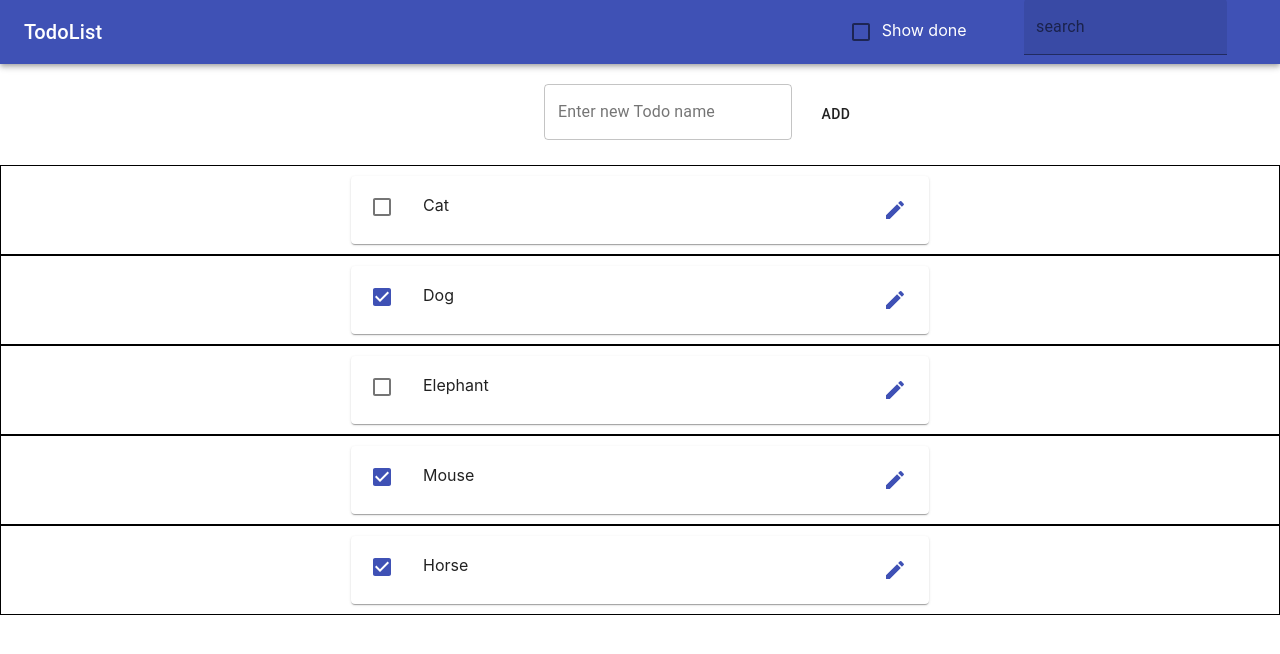
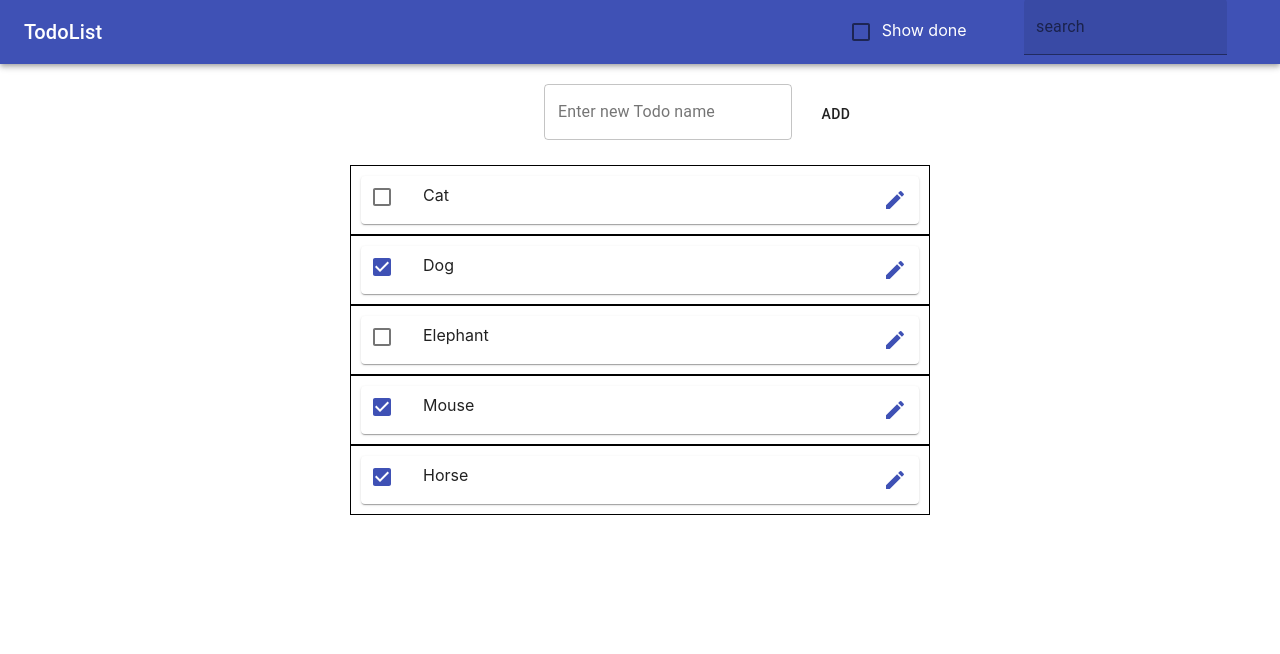
Before and after one commit to ilyajav/TodoTask, a React (Create React App) app: page /todos in a window 1280 px wide. Shown: the top 654 px of the page. Built offline with nearby package versions, Linux system fonts and the light colour scheme.

Commit message:
refactoring

```diff
--- a/src/Routes.tsx
+++ b/src/Routes.tsx
@@ -5,6 +5,8 @@ import {TodoListContainer} from './pages/TodoListPage/TodoListContainer';
 
 export enum ROUTING_PATHS {
     TODO_LIST_PAGE_ROUTE = '/todos',
+    TODO_SEARCH = '?searchText=',
+    TODO_SHOW_DONE = '?showDone=',
 }
 
 export const routers = (
--- a/src/pages/TodoListPage/TodoList.module.css
+++ b/src/pages/TodoListPage/TodoList.module.css
@@ -11,5 +11,5 @@
 }
 
 .itemBlock{
-    border: 1px solid #000000FF;
+    overflow-y: scroll;
 }
--- a/src/pages/TodoListPage/TodoList.tsx
+++ b/src/pages/TodoListPage/TodoList.tsx
@@ -1,9 +1,10 @@
 import React, {ChangeEvent} from 'react';
 import {
     Box,
-    Checkbox, Container,
+    Checkbox,
     Grid,
-    IconButton, Paper,
+    IconButton,
+    Paper,
 } from '@material-ui/core';
 import CreateIcon from '@material-ui/icons/Create';
 
@@ -29,16 +30,16 @@ export const Todo = React.memo((
     };
 
     const styles = {
-        Paper: {
+        Box: {
             padding: 10,
-            overflowY: 'auto' as 'auto',
-            margin: '10px 350px',
+            margin: '0 350px',
+            border: '1px solid black',
         },
     };
 
     return (
-        <Box className={style.itemBlock}>
-            <Paper style={styles.Paper}>
+        <Box style={styles.Box}>
+            <Paper>
                 <Grid container direction="row" justifyContent="space-between">
                     <div>
                         <Checkbox checked={isDone} color="primary" onChange={changeTodoStatus} />
--- a/src/pages/TodoListPage/TodoListContainer.tsx
+++ b/src/pages/TodoListPage/TodoListContainer.tsx
@@ -1,13 +1,13 @@
 import React, {ChangeEvent, useCallback} from 'react';
 import {useDispatch, useSelector} from 'react-redux';
 
-import {AppRootStateType} from '../../store/store';
 import {Header} from './compnents/Header/Header';
-import {AddItemForm} from '../../utils/AddItemForm';
 import {Todo} from './TodoList';
 import {
     changeTodoStatus,
     TodosType,
+    AppRootStateType,
+    AddItemForm,
 } from './index';
 
 enum PARAMS {
--- a/src/pages/TodoListPage/compnents/Header/Header.tsx
+++ b/src/pages/TodoListPage/compnents/Header/Header.tsx
@@ -20,14 +20,14 @@ export const Header = () => {
 
     useEffect(() => {
         if (searchText) {
-            history.push(`?searchText=${searchText}`);
+            history.push(`${ROUTING_PATHS.TODO_SEARCH}${searchText}`);
         } else {
             history.push(ROUTING_PATHS.TODO_LIST_PAGE_ROUTE);
         }
     }, [searchText, history]);
 
     const onChangeStatus = (e: ChangeEvent<HTMLInputElement>) => {
-        history.push(`?showDone=${e.currentTarget.checked}`);
+        history.push(`${ROUTING_PATHS.TODO_SHOW_DONE}${e.currentTarget.checked}`);
     };
     const onSearchChange = (e: ChangeEvent<HTMLTextAreaElement | HTMLInputElement>) => {
         const newText = e.currentTarget.value;
--- /dev/null
+++ b/src/pages/TodoListPage/compnents/index.ts
@@ -0,0 +1 @@
+export {ROUTING_PATHS} from '../../../Routes';
--- a/src/pages/TodoListPage/index.ts
+++ b/src/pages/TodoListPage/index.ts
@@ -1,2 +1,6 @@
 export {changeTodoStatus} from '../../store/todo-reducer';
 export type {TodosType} from '../../store/todo-reducer';
+
+export type {AppRootStateType} from '../../store/store';
+
+export {AddItemForm} from '../../utils/AddItemForm';
```
